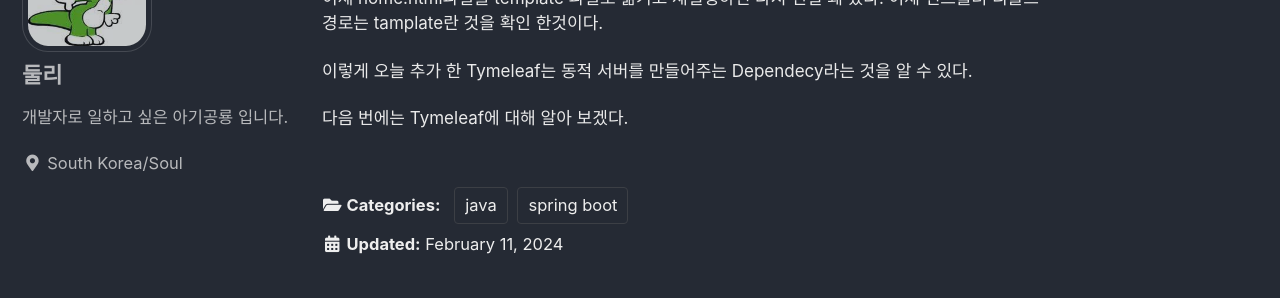
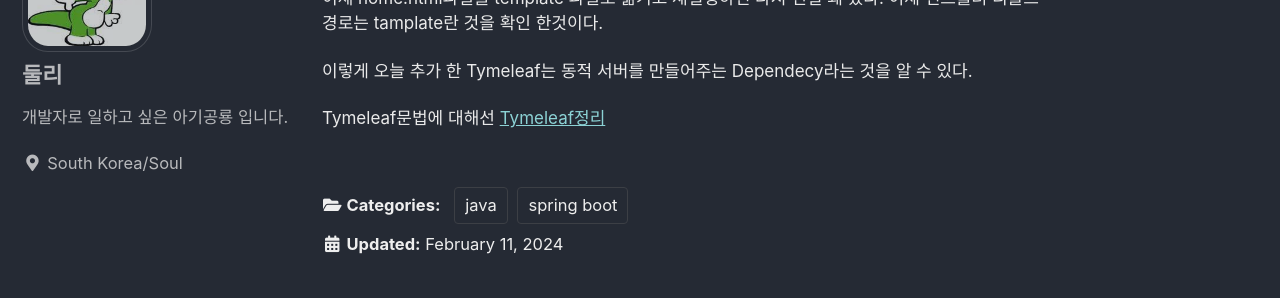
Before and after one commit to apfhddy/apfhddy.github.io, a Jekyll site: the page built from _posts/2024-02-10-springBootSetting2.md, in a window 1280 px wide and 900 px high, scrolled down 3016 px. Shown: the part 152-450 px from the top of the window. Built offline with Jekyll 4.4.1, drawn with Linux system fonts in a browser that asks for light colours; cached includes are drawn as plain includes.

Commit message:
업데이트

```diff
--- a/_posts/2024-02-10-springBootSetting2.md
+++ b/_posts/2024-02-10-springBootSetting2.md
@@ -50,4 +50,4 @@ static에 html파일을 생성할 거다.
 
 이렇게 오늘 추가 한 Tymeleaf는 동적 서버를 만들어주는 Dependecy라는 것을 알 수 있다.
 
-다음 번에는 Tymeleaf에 대해 알아 보겠다.
+Tymeleaf문법에 대해선 [Tymeleaf정리](https://www.elancer.co.kr/blog/view?seq=158)
```
